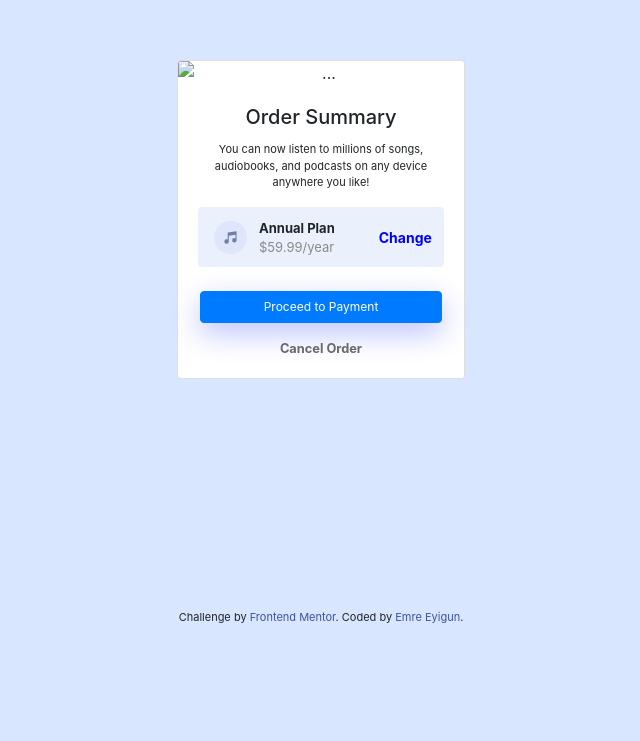
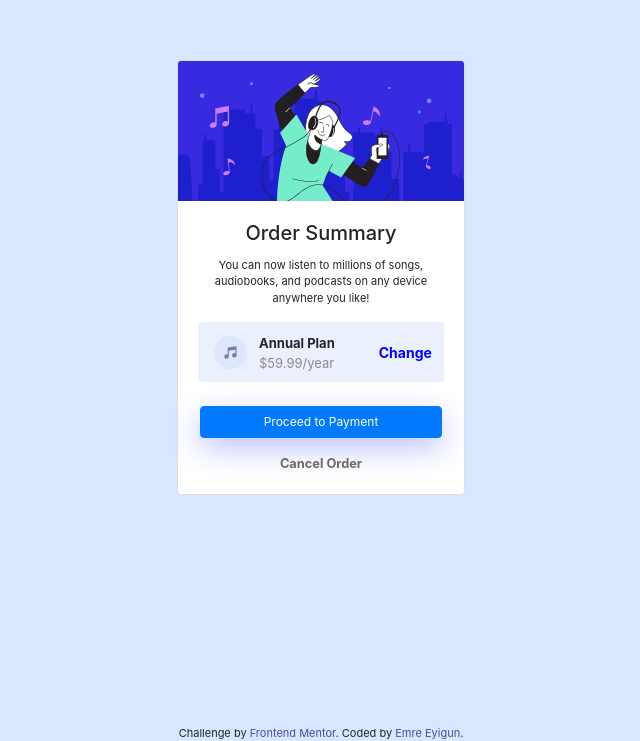
Before and after one commit to emreygn/ordersummary-frontendmentor, a plain HTML site: page index.html in a window 1280 px wide. Shown: the part 190-931 px from the top of the page, without its empty margins (319-959 px from the left). Before the commit the page ends 815 px from the top, so only its background shows below. Drawn offline with nearby package versions, Linux system fonts and the light colour scheme.

Commit message:
try to fix images

```diff
--- a/index.html
+++ b/index.html
@@ -32,7 +32,7 @@ box-shadow: 0px 10px 30px 0px rgb(187, 194, 255);
       <!-- Content start -->
       <article class="col-sm-4 mx-auto">
   <div class="card mx-auto text-center" style="width: 18rem; margin-top: 250px;">
-    <img src="/images/illustration-hero.svga" class="card-img-top" alt="...">
+    <img src="/images/illustration-hero.svg" class="card-img-top" alt="...">
     <div class="card-body">
       <h5 class="card-title">Order Summary</h5>
       <p class="card-text attribution mt-1">You can now listen to millions of songs, audiobooks, and podcasts on any
```
